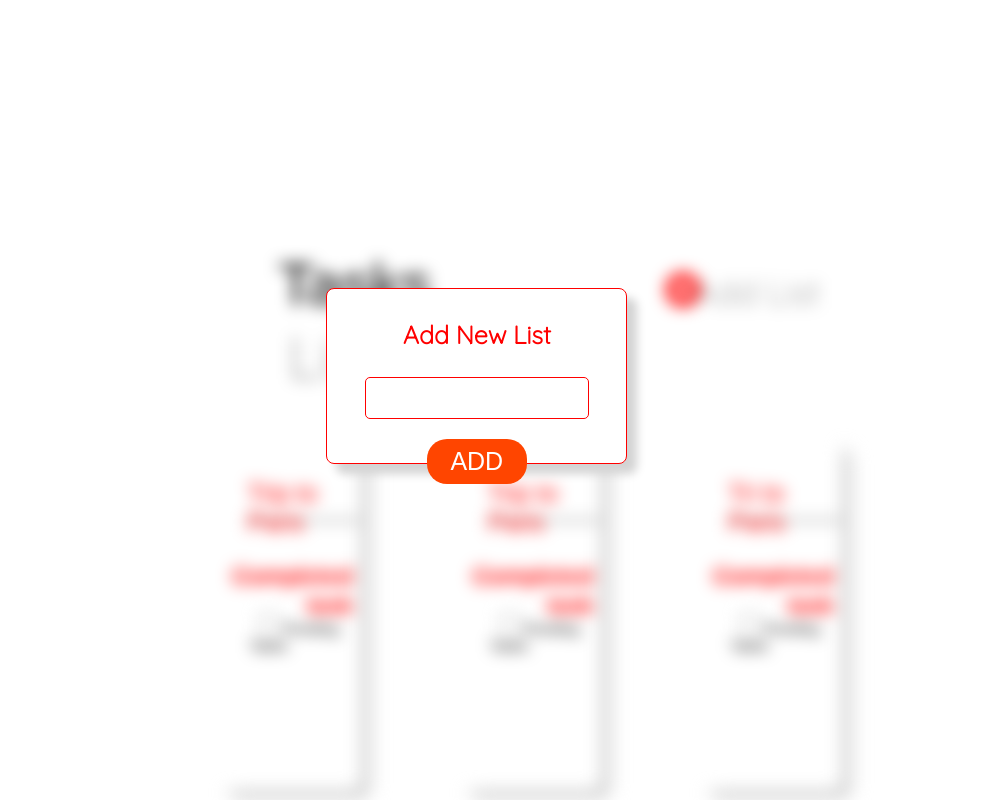
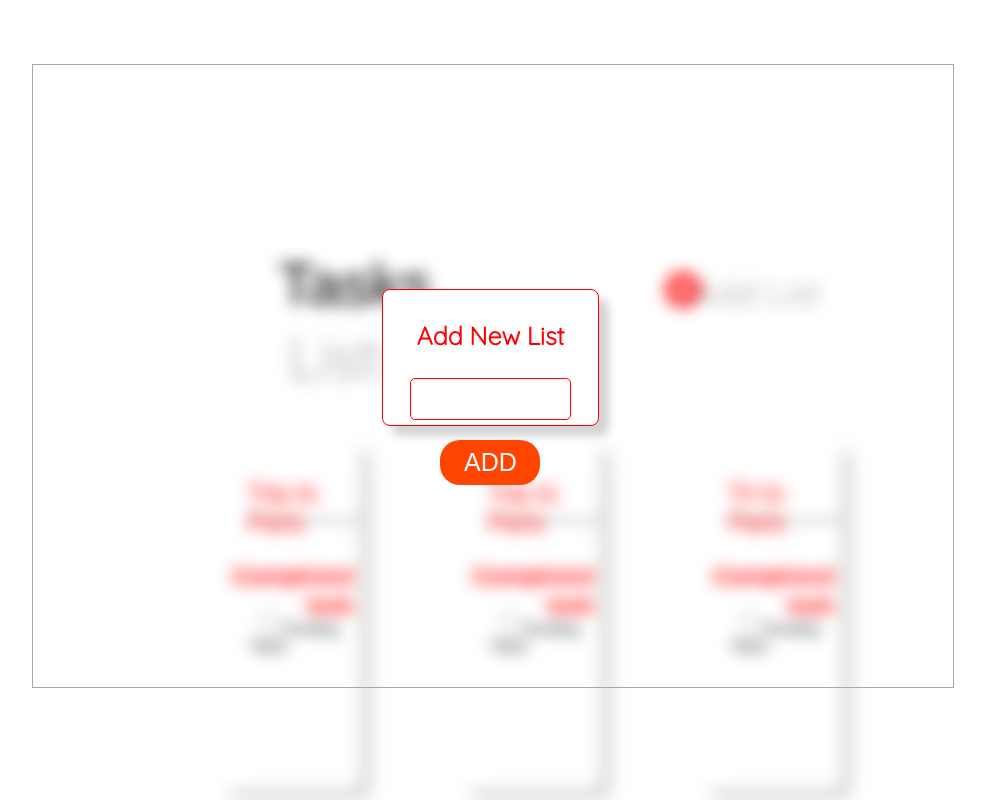
Before and after one commit to Prabhath223/Todo, a plain HTML site: page todo2.html in a window 1280 px wide. Shown: the top 800 px of the page, without its empty margins (160-1145 px from the left). Drawn offline with Linux system fonts and the light colour scheme.

Commit message:
Update tod2.css

```diff
--- a/tod2.css
+++ b/tod2.css
@@ -209,3 +209,11 @@ margin-top
 	width: 100px;
 	font-size: 25px;
 }
+.box{
+	position: absolute;
+	border: 0.4px solid darkgray;
+	width: 72%;
+	height:78% ;
+	left: 15%;
+	top: 8%;
+}
```
